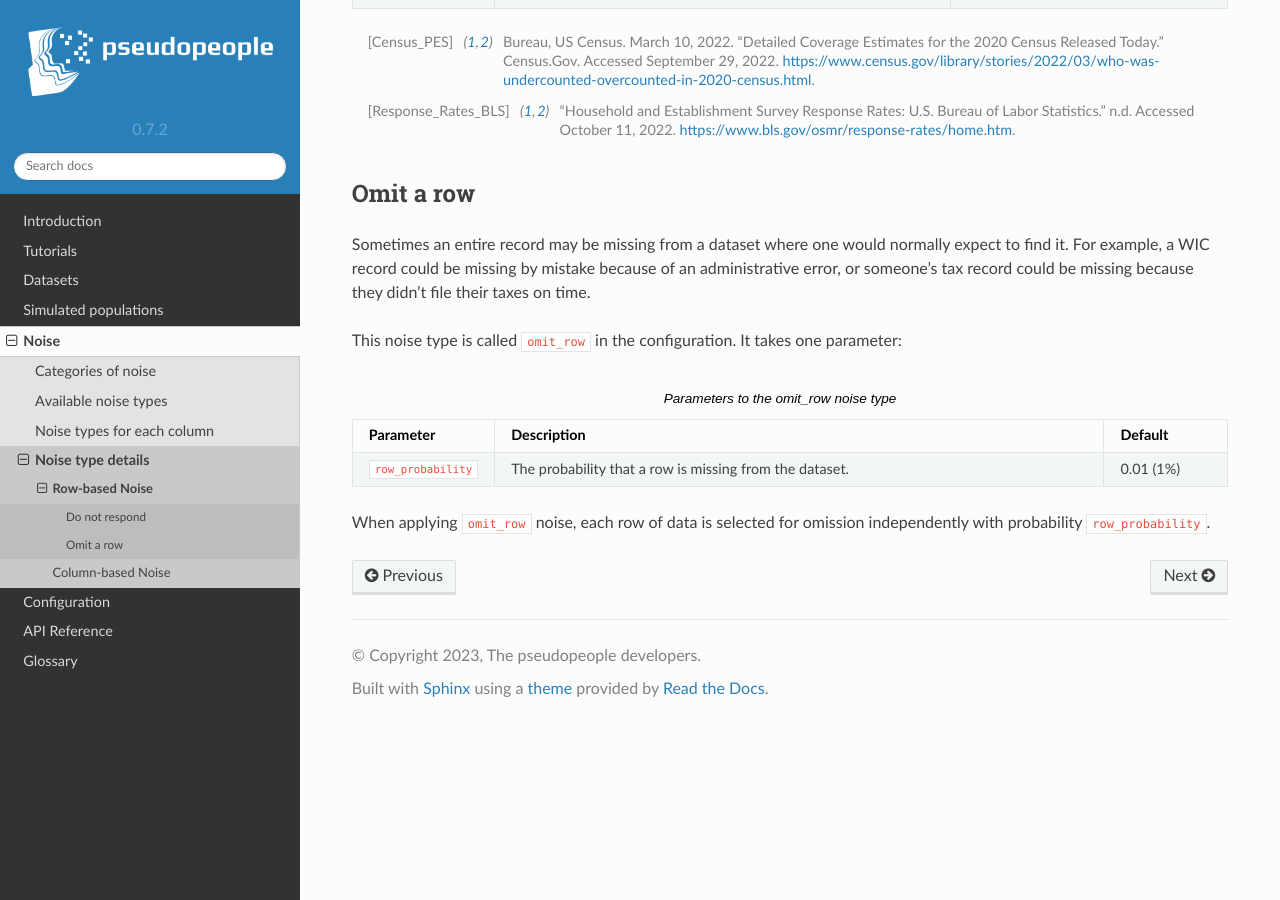
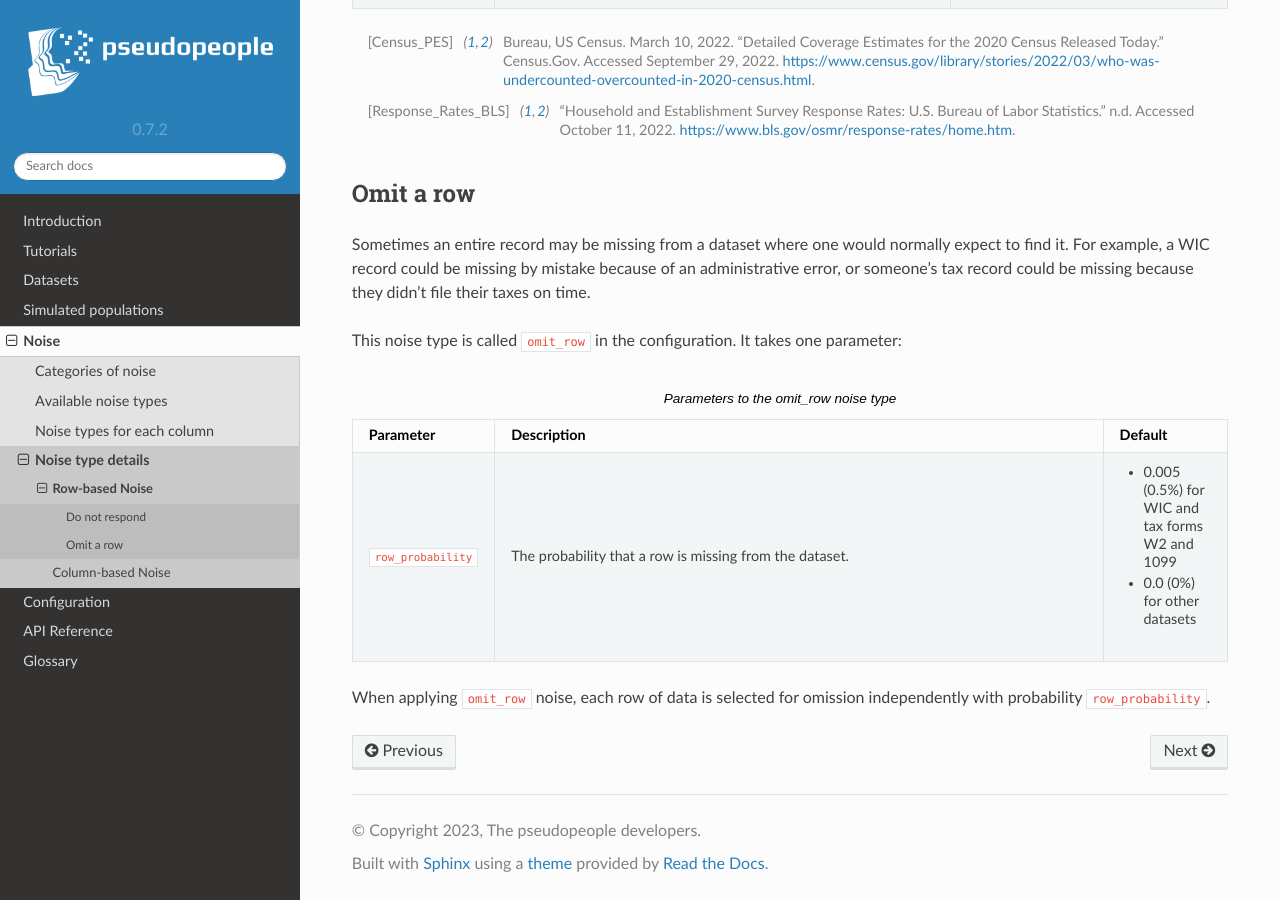
Before and after one commit to ihmeuw/pseudopeople, a Sphinx documentation site: the page built from docs/source/noise/row_noise.rst, in a window 1280 px wide and 900 px high, scrolled down 1057 px. Built offline with Sphinx 7.4.7 and the Read the Docs theme 2.0.0, drawn with Linux system fonts in a browser that asks for light colours.

Commit message:
Update probability for omit_row

```diff
--- a/docs/source/noise/row_noise.rst
+++ b/docs/source/noise/row_noise.rst
@@ -84,7 +84,8 @@
     - Default
   * - :code:`row_probability`
     - The probability that a row is missing from the dataset.
-    - 0.01 (1%)
+    - * 0.005 (0.5%) for WIC and tax forms W2 and 1099
+      * 0.0 (0%) for other datasets
 
 When applying :code:`omit_row` noise, each row of data is selected for omission
 independently with probability :code:`row_probability`.
```
